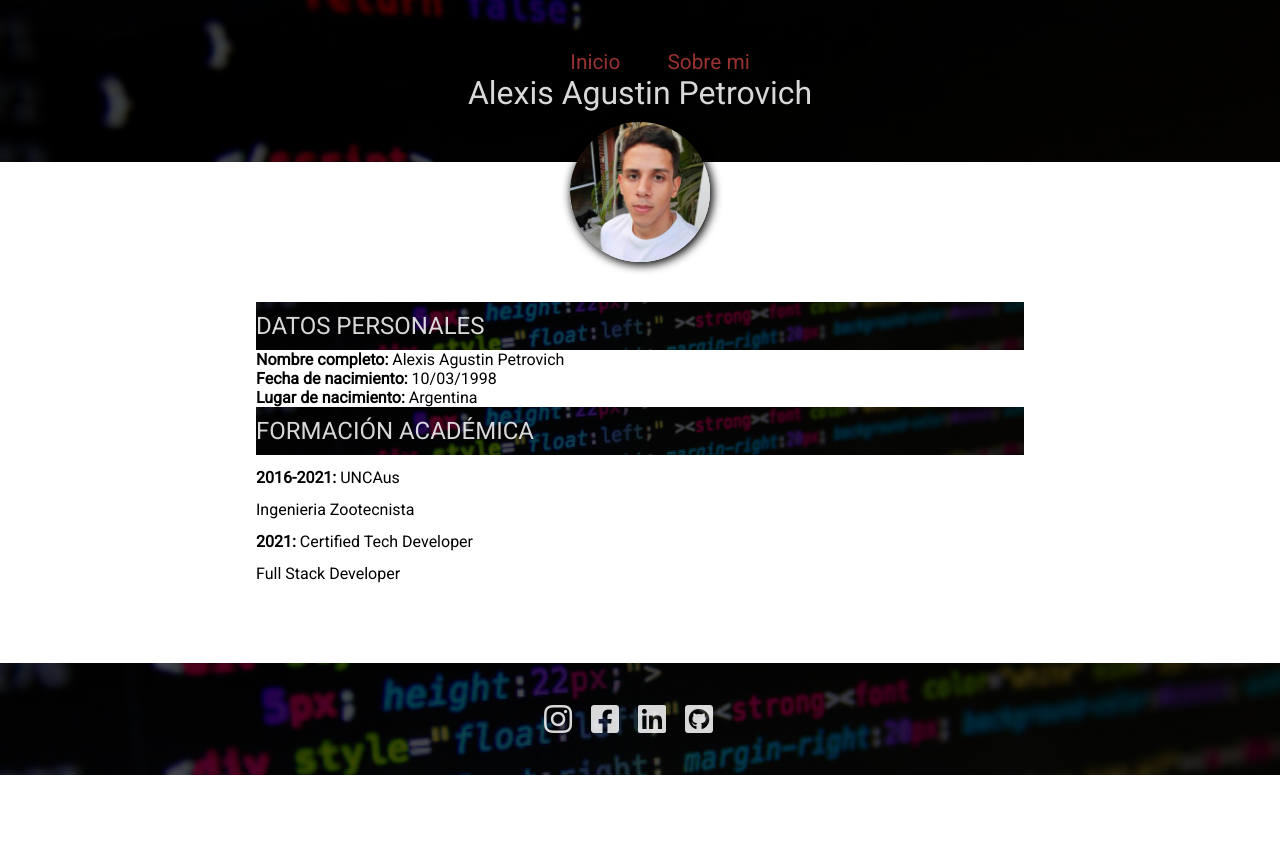
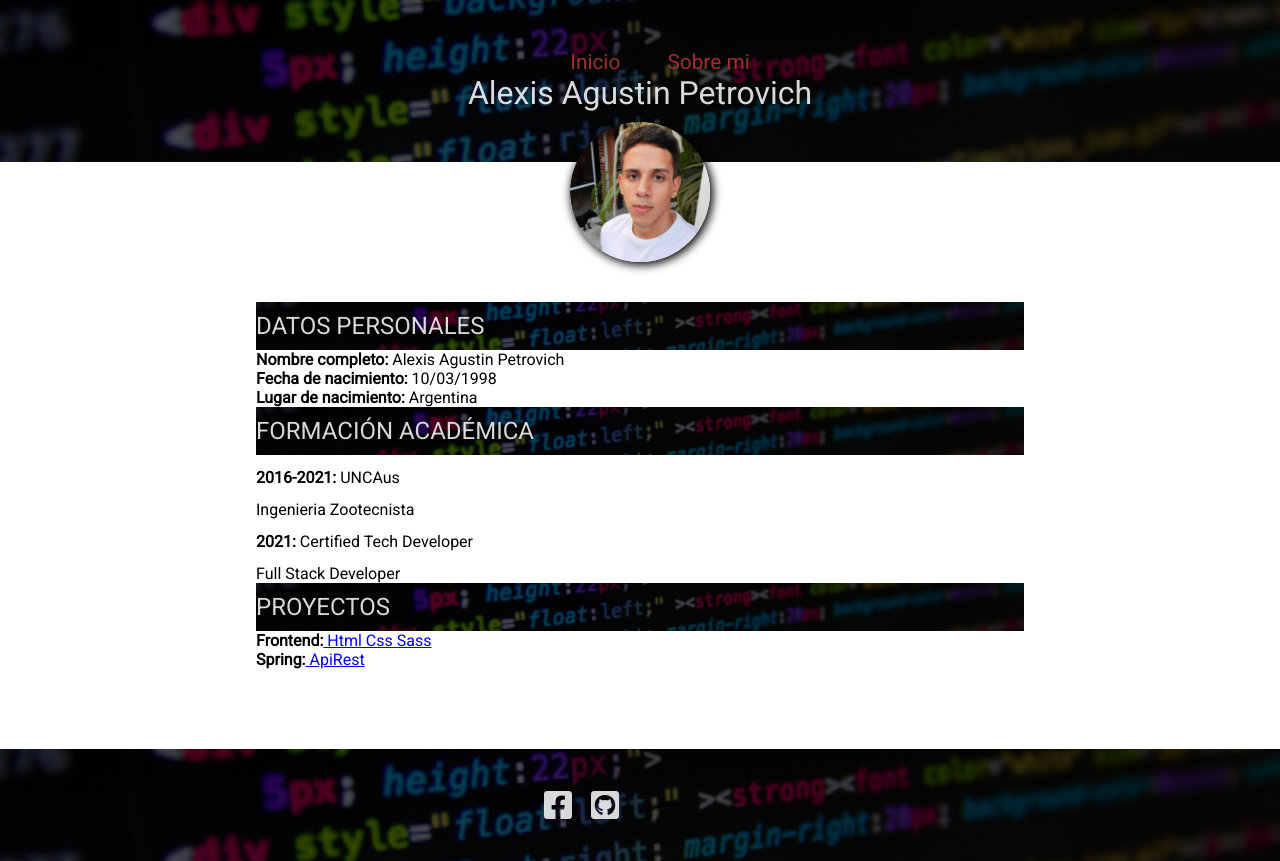
Before and after one commit to AlPetrovich/Porfolio-Informatorio, a plain HTML site: page index.html in a window 1280 px wide. Before the commit the page ends 800 px from the top, so only its background shows below. Drawn offline with Linux system fonts and the light colour scheme.

Commit message:
agregados

```diff
--- a/index.html
+++ b/index.html
@@ -52,15 +52,18 @@
                 <dd>Full Stack Developer</dd>
             </dl>
         </section>
+        <section>
+            <h2>PROYECTOS</h2>
+            <p><span>Frontend:</span><a href="https://alpetrovich.github.io/Materia-Fronted-1/"> Html Css Sass</a></p>
+            <p><span>Spring:</span><a href="https://alpetrovich.github.io/Api-Informatorio/"> ApiRest </a></p>
+        </section>
 
     </main>
     <!-- Aqui comienza el footer -->
     <footer>
         <div>
-            <a href="https://www.instagram.com/" target="_black"><i class="fab fa-instagram"></i></a>
-            <a href="https://www.facebook.com/" target="_black"><i class="fab fa-facebook-square"></i></a>
-            <a href="https://www.linkedin.com/" target="_black"><i class="fab fa-linkedin"></i></a>
-            <a href="https://github.com/" target="_black"><i class="fab fa-github-square"></i></a>
+            <a href="https://www.facebook.com/alexis.petrovich.31" target="_black"><i class="fab fa-facebook-square"></i></a>
+            <a href="https://github.com/AlPetrovich" target="_black"><i class="fab fa-github-square"></i></a>
         </div>
     </footer>
 </body>
```
